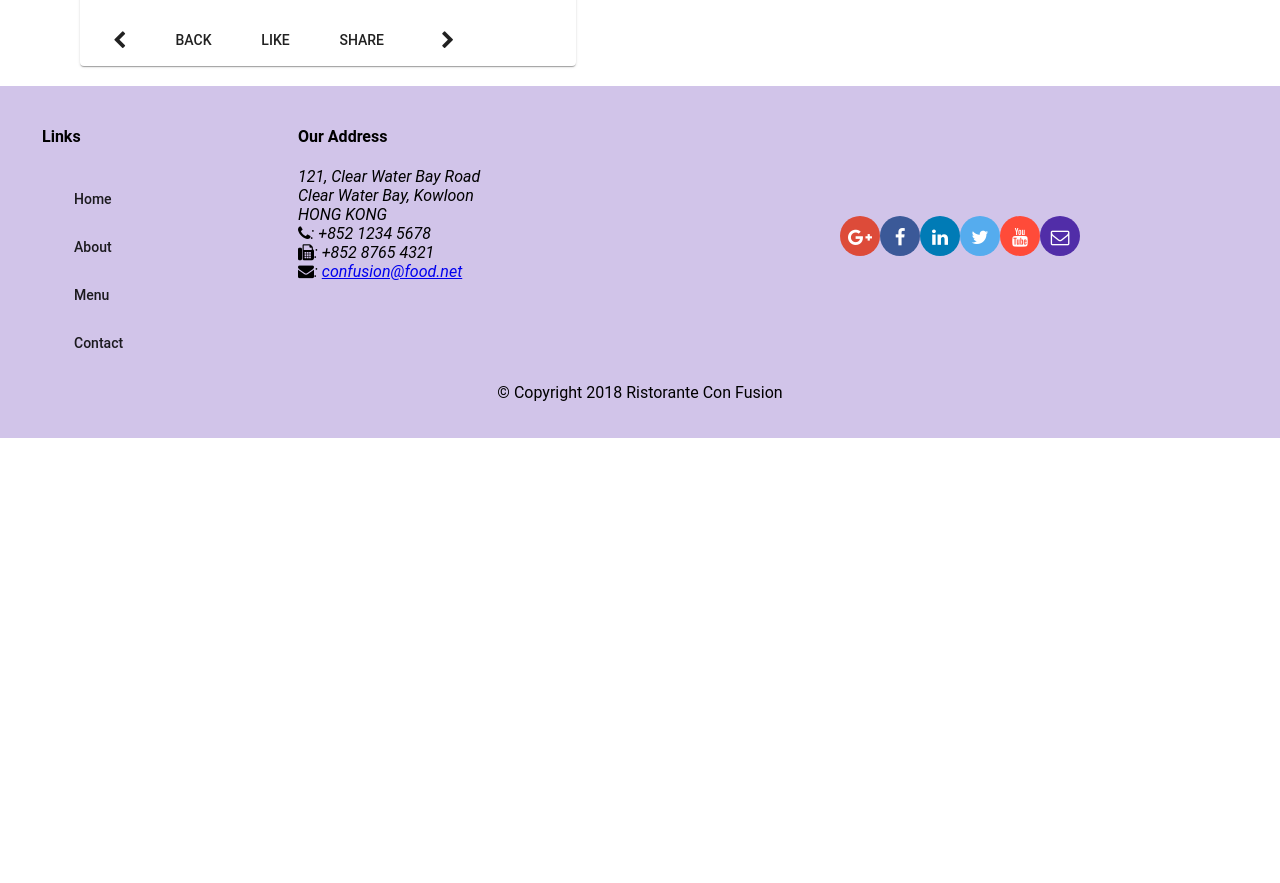
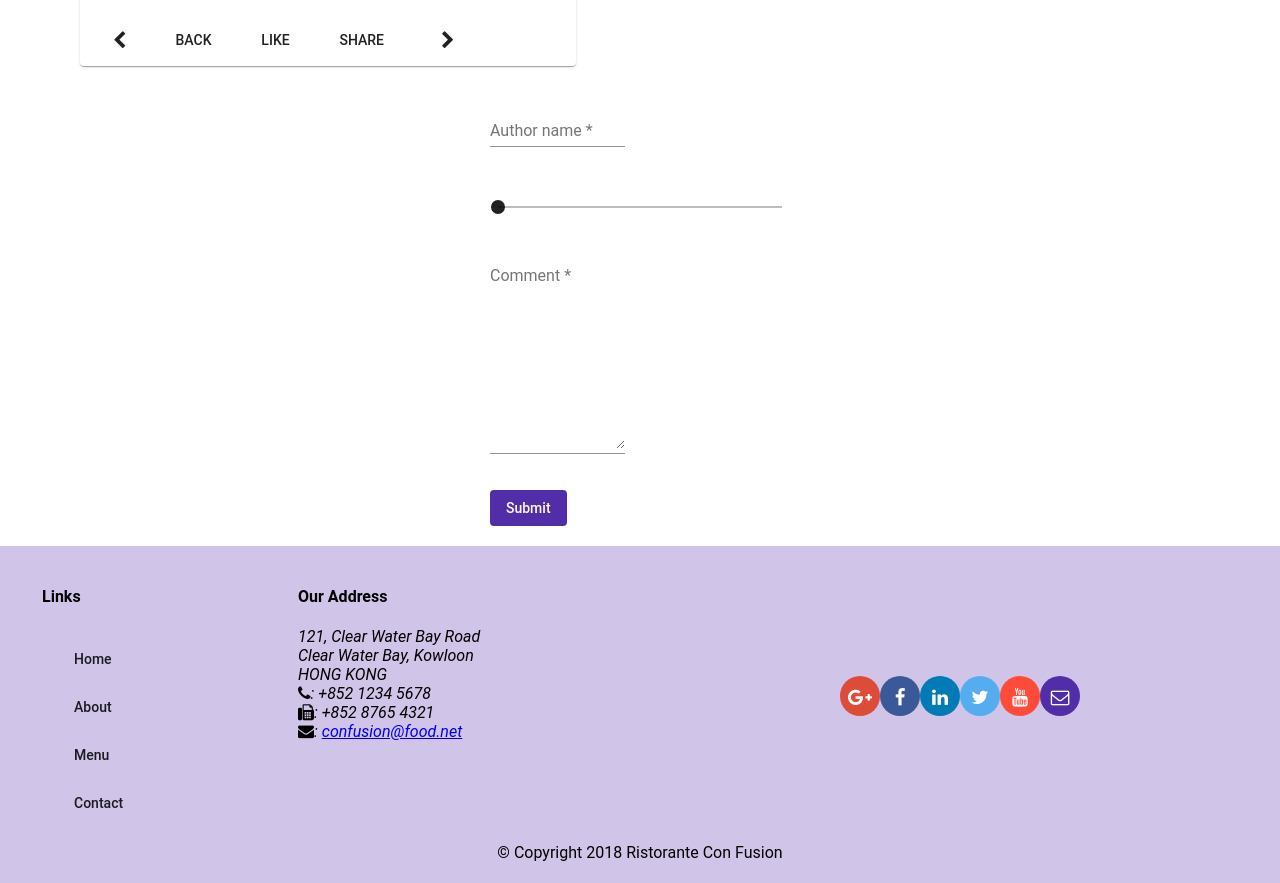
Before and after one commit to zorgonide/conFusion-Angular, an Angular app: page /dishdetail/1 in a window 1280 px wide. Shown: the part 996-1879 px from the top of the page. Before the commit the page ends 1434 px from the top, so only its background shows below. Built offline with nearby package versions, Linux system fonts and the light colour scheme.

Commit message:
Assignment 3

```diff
--- a/src/app/app.module.ts
+++ b/src/app/app.module.ts
@@ -27,7 +27,7 @@
 import { LeaderService } from './services/leader.service';
 import { LoginComponent } from './login/login.component';
 import { MatDialogModule } from '@angular/material/dialog';
-
+import { MatSliderModule } from '@angular/material/slider';
 import { MatFormFieldModule } from '@angular/material/form-field';
 import { MatInputModule } from '@angular/material/input';
 import { MatCheckboxModule } from '@angular/material/checkbox';
@@ -65,6 +65,7 @@
     MatCheckboxModule,
     FormsModule,
     MatSelectModule,
+    MatSliderModule,
     MatSlideToggleModule,
     ReactiveFormsModule,
   ],
--- a/src/app/dishdetail/dishdetail.component.html
+++ b/src/app/dishdetail/dishdetail.component.html
@@ -37,7 +37,7 @@
                 </mat-card-title>
             </mat-card-header>
             <mat-card-content>
-                <!-- original soln -->
+                <!-- original solution -->
                 <mat-list>
                     <mat-list-item *ngFor="let comment of dish.comments">
                         <h3 matLine> {{comment.comment}} </h3>
@@ -45,10 +45,49 @@
                         <p matLine class="demo-2"> -- {{comment.author}} {{comment.date | date}} </p>
                     </mat-list-item>
                 </mat-list>
+                <mat-list-item *ngIf="commentForm.touched">
+                    <h3 matLine> {{commentForm.value.comment}}</h3>
+                    <p matLine> {{commentForm.value.rating}} Stars</p>
+                    <p matLine> -- {{commentForm.value.author}} </p>
+                </mat-list-item>
             </mat-card-content>
         </mat-card>
     </div>
+
     <div fxFlex [hidden]="dish">
         <mat-spinner></mat-spinner><h4>Loading . . . Please Wait</h4>
-      </div>
+    </div>
 </div>
+<div class="container"
+    fxLayout="row wrap"
+    fxLayout.sm="column"
+    fxLayout.xs="column"
+    fxLayoutAlign.gt-md="space-around center"
+    fxLayoutGap="10px"
+    fxLayoutGap.xs="0"
+>
+    <form novalidate [formGroup]="commentForm"  #fform="ngForm" (ngSubmit)="onSubmit()">
+        <p>
+          <mat-form-field class="hwidth">
+            <input matInput formControlName="author" placeholder="Author name" type="text" required>
+            <mat-error *ngIf="formErrors.author">{{formErrors.author}}</mat-error>
+          </mat-form-field>
+        </p>
+         <p>
+            <mat-slider
+            max="5"
+            step="1"
+            thumbLabel
+            tickInterval="1">
+          </mat-slider>
+        </p>
+
+        <p>
+          <mat-form-field class="hwidth">
+            <textarea matInput formControlName="comment" placeholder="Comment" type="text" rows="10" cols="40" required></textarea>
+            <mat-error *ngIf="formErrors.comment">{{formErrors.comment}}</mat-error>
+          </mat-form-field>
+        </p>
+        <button type="submit" mat-button class="background-primary text-floral-white" [disabled]="commentForm.invalid">Submit</button>
+      </form>
+</div>
--- a/src/app/dishdetail/dishdetail.component.scss
+++ b/src/app/dishdetail/dishdetail.component.scss
@@ -0,0 +1,14 @@
+.fwidth {
+    width: 95%
+  }
+
+.hwidth {
+    width: 45%
+  }
+
+.fsize {
+    width: 75%
+}
+mat-slider {
+    width: 300px;
+}
--- a/src/app/dishdetail/dishdetail.component.ts
+++ b/src/app/dishdetail/dishdetail.component.ts
@@ -1,31 +1,94 @@
-import { Component, OnInit, Input } from '@angular/core';
+import { Component, OnInit, Input, ViewChild } from '@angular/core';
 import { Dish } from '../shared/dish';
 import { DishService } from '../services/dish.service';
 import { switchMap } from 'rxjs/operators';
 import { Params, ActivatedRoute } from '@angular/router';
 import { Location } from '@angular/common';
+
+import { FormBuilder, FormGroup, Validators } from '@angular/forms';
+import { Comment } from '../shared/comment';
+
 @Component({
   selector: 'app-dishdetail',
   templateUrl: './dishdetail.component.html',
   styleUrls: ['./dishdetail.component.scss']
 })
 export class DishdetailComponent implements OnInit {
+  @ViewChild('fform') feedbackFormDirective;
 
   dish: Dish;
   dishIds: string[];
   prev: string;
   next: string;
+  commentForm: FormGroup;
+  comment: Comment;
 
+  formErrors = {
+    'author': '',
+    'comment': '',
+  };
+  validationMessages = {
+    'comment': {
+      'required':      'Comment is a required field.',
+      'minlength':     'Comment must be at least 1 characters long.'
+    },
+    'author': {
+      'required':      'Author name is a required field.',
+      'minlength':     'Author name must be at least 2 characters long.',
+      'maxlength':     'Author name cannot be more than 25 characters long.'
+    },
+  };
+  onValueChanged(data?: any) {
+    console.log(this.commentForm)
+    // from contact component
+    if (!this.commentForm) { return; }
+    const form = this.commentForm;
+    for (const field in this.formErrors ) {
+      if (this.formErrors.hasOwnProperty(field)) {
+        this.formErrors[field] = '';
+        const control = form.get(field);
+        if (control && control.dirty && !control.valid) {
+          const messages = this.validationMessages[field];
+          for (const key in control.errors) {
+            if (control.errors.hasOwnProperty(key)) {
+              this.formErrors[field] += messages[key] + ' ';
+            }
+          }
+        }
+      }
+    }
+  }
   constructor(private dishservice: DishService,
     private route: ActivatedRoute,
-    private location: Location) { }
+    private location: Location,
+    private fb: FormBuilder) { this.createForm(); }
 
+  createForm() {
+    this.commentForm = this.fb.group({
+      author: ['', [Validators.required, Validators.minLength(2), Validators.maxLength(25)] ],
+      comment: ['', [Validators.required, Validators.minLength(1)] ],
+      rating: 5,
+    });
+    this.commentForm.valueChanges
+    .subscribe(data => this.onValueChanged(data));
+    this.onValueChanged();
+  }
   ngOnInit() {
     this.dishservice.getDishIds().subscribe(dishIds => this.dishIds = dishIds);
     this.route.params.pipe(switchMap((params: Params) => this.dishservice.getDish(params['id'])))
     .subscribe(dish => { this.dish = dish; this.setPrevNext(dish.id); });
   }
-
+  onSubmit() {
+    let com:Comment = this.commentForm.value;
+    com.date = new Date().toISOString();
+    this.dish.comments.push(com);
+    this.commentForm.reset({
+      author: '',
+      comment: '',
+      rating: 5
+    });
+    this.feedbackFormDirective.resetForm();
+  }
   setPrevNext(dishId: string) {
     const index = this.dishIds.indexOf(dishId);
     this.prev = this.dishIds[(this.dishIds.length + index - 1) % this.dishIds.length];
```
